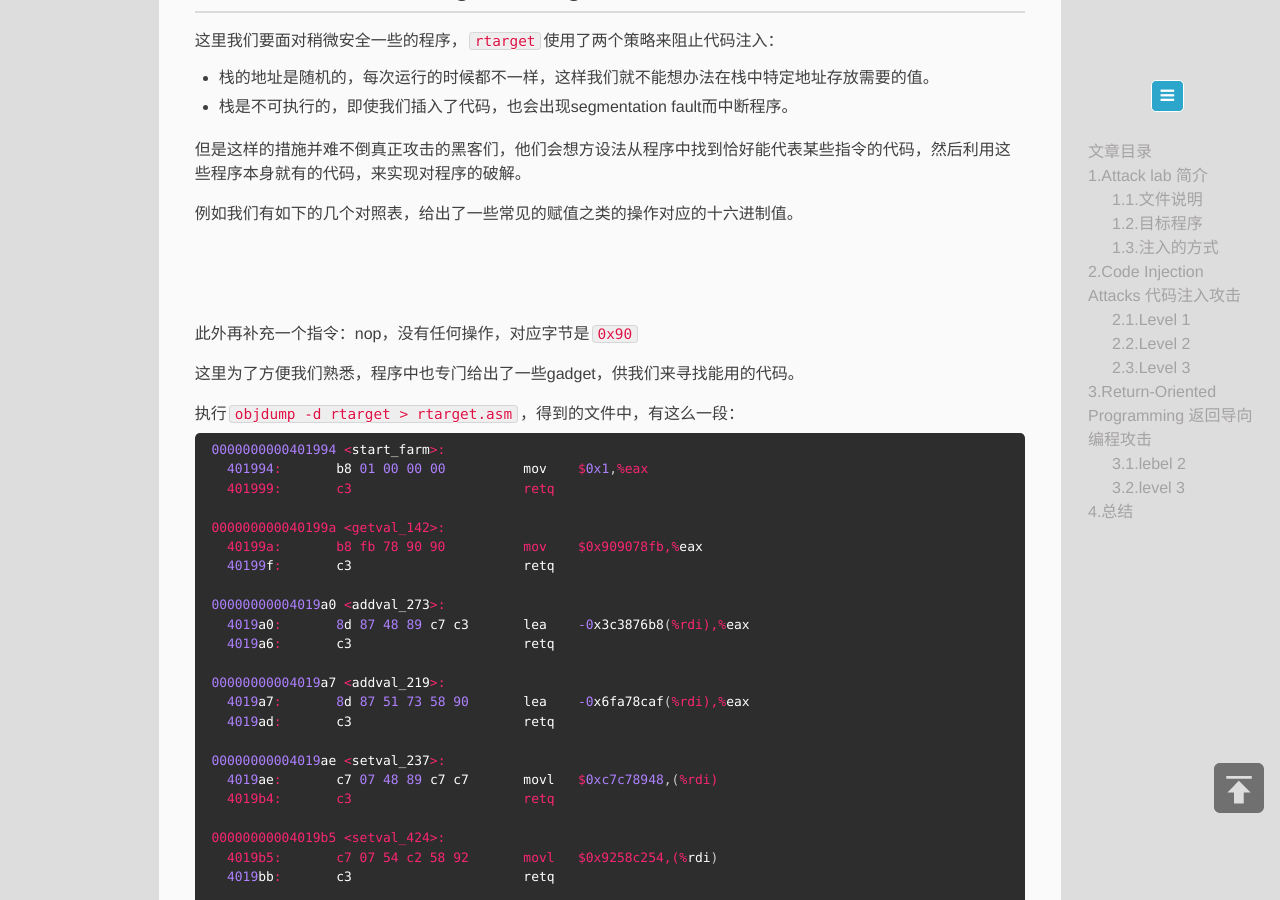
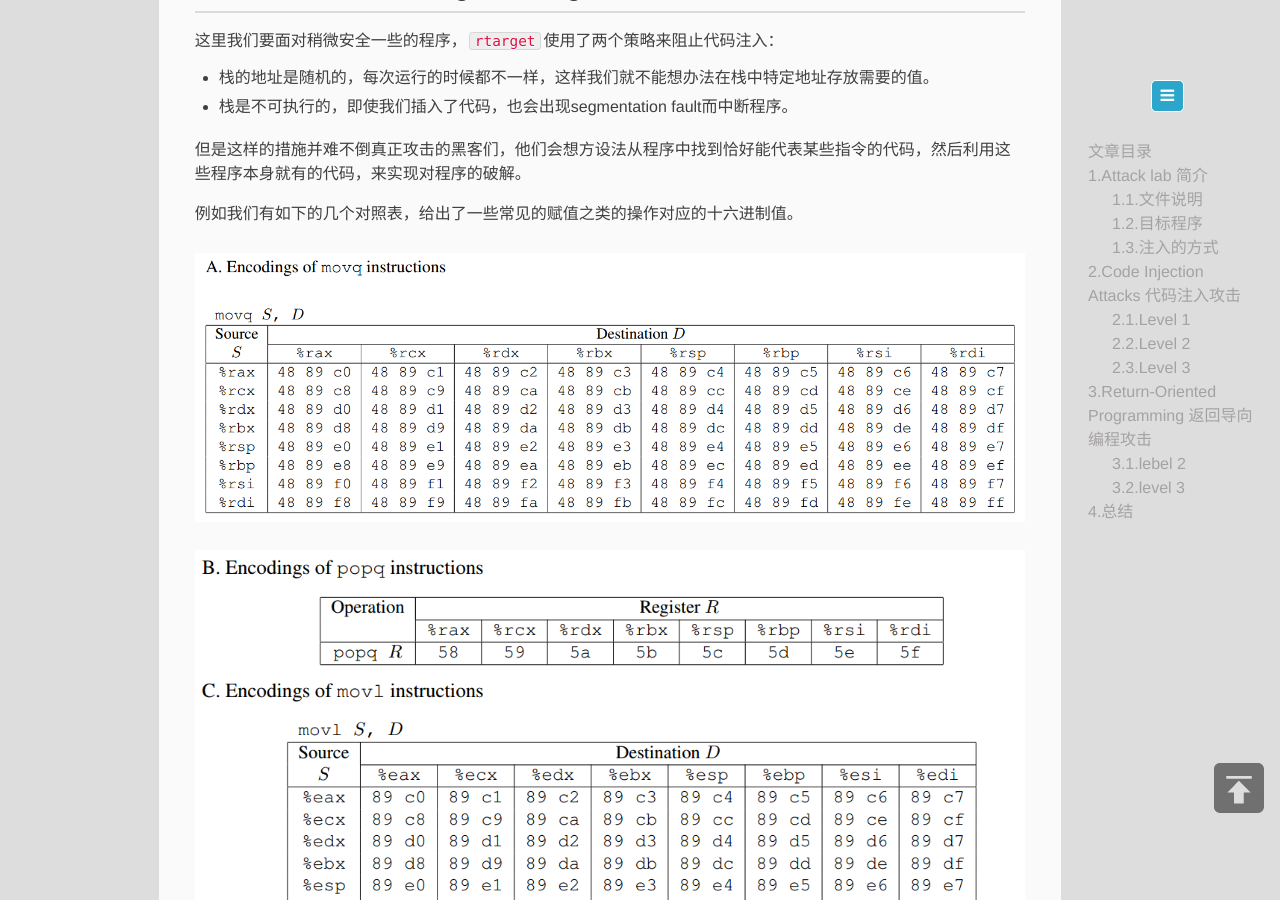
Before and after one commit to zxc479773533/zxc479773533.github.io, a Jekyll site: the page built from _posts/2017-11-3-Attack-Lab.md, in a window 1280 px wide and 900 px high, scrolled down 5628 px. Built offline with Jekyll 4.4.1, drawn with Linux system fonts in a browser that asks for light colours; a script that is not in the unit is left out; comment, search, counter and statistics services are not loaded.

Commit message:
new essay

```diff
--- a/_posts/2017-11-3-Attack-Lab.md
+++ b/_posts/2017-11-3-Attack-Lab.md
@@ -279,9 +279,9 @@
 
 例如我们有如下的几个对照表，给出了一些常见的赋值之类的操作对应的十六进制值。
 
-![](images/Attack-Lab-01.png)
+![](https://raw.githubusercontent.com/zxc479773533/zxc479773533.github.io/master/_posts/images/Attack-Lab-01.png)
 
-![](images/Attack-Lab-02.png)
+![](https://raw.githubusercontent.com/zxc479773533/zxc479773533.github.io/master/_posts/images/Attack-Lab-02.png)
 
 此外再补充一个指令：nop，没有任何操作，对应字节是`0x90`
 
```
